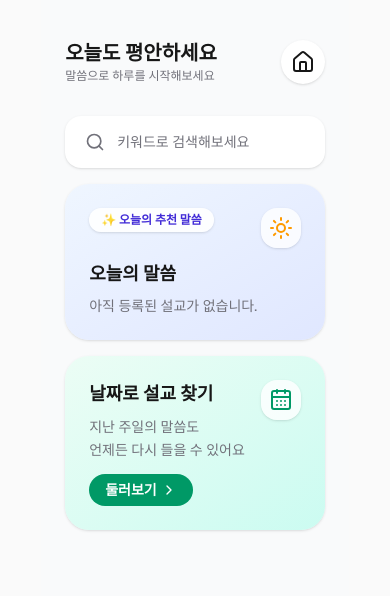
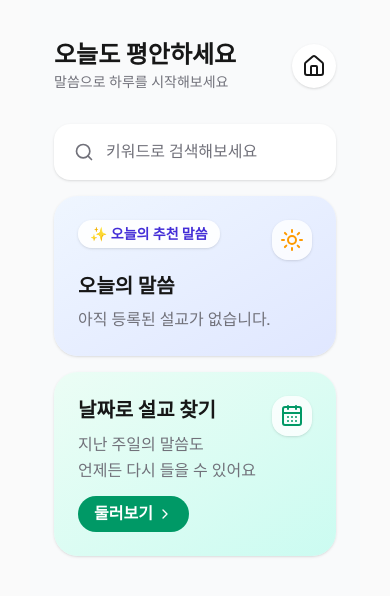
Before and after one commit to sangmogh/sermon-app1, a Next.js app: page / in a window 390 px wide. Shown: the top 596 px of the page. Built offline with nearby package versions, Linux system fonts and the light colour scheme; no server answers; the database is empty.

Commit message:
Increase mobile font sizes by one step

```diff
--- a/app/globals.css
+++ b/app/globals.css
@@ -28,6 +28,22 @@
   --color-border: var(--border);
   --font-sans: var(--font-geist-sans);
   --font-mono: var(--font-geist-mono);
+
+  /* 모바일 가독성: text-* 유틸 한 단계 상향 */
+  --text-xs: 0.875rem;
+  --text-xs--line-height: calc(1.25 / 0.875);
+  --text-sm: 1rem;
+  --text-sm--line-height: calc(1.5 / 1);
+  --text-base: 1.125rem;
+  --text-base--line-height: calc(1.75 / 1.125);
+  --text-lg: 1.25rem;
+  --text-lg--line-height: calc(1.75 / 1.25);
+  --text-xl: 1.5rem;
+  --text-xl--line-height: calc(2 / 1.5);
+  --text-2xl: 1.875rem;
+  --text-2xl--line-height: calc(2.25 / 1.875);
+  --text-3xl: 2.25rem;
+  --text-3xl--line-height: calc(2.5 / 2.25);
 }
 
 body {
--- a/components/archive-month-list.tsx
+++ b/components/archive-month-list.tsx
@@ -62,7 +62,7 @@ export function ArchiveMonthList({
                         {dayNumber}
                       </span>
                       {monthShort ? (
-                        <span className="mt-0.5 text-[10px] font-medium text-primary/80">
+                        <span className="mt-0.5 text-[11px] font-medium text-primary/80">
                           {monthShort}
                         </span>
                       ) : null}
--- a/components/decision-prayer-section.tsx
+++ b/components/decision-prayer-section.tsx
@@ -41,7 +41,7 @@ export function DecisionPrayerSection({
     >
       {hasPrayer && prayer ? (
         <div className="rounded-2xl bg-white/80 p-5 shadow-sm ring-1 ring-amber-100/80">
-          <p className="whitespace-pre-line text-[15px] leading-relaxed text-gray-800">
+          <p className="whitespace-pre-line text-sm leading-relaxed text-gray-800">
             {prayer.prayer_text}
           </p>
           {youtubeHref ? (
--- a/components/grace-notes-section.tsx
+++ b/components/grace-notes-section.tsx
@@ -24,7 +24,7 @@ function GraceNoteCard({
         strokeWidth={1.5}
         aria-hidden
       />
-      <p className="pl-10 pr-2 text-[15px] leading-relaxed text-gray-800">
+      <p className="pl-10 pr-2 text-sm leading-relaxed text-gray-800">
         {note.quote}
       </p>
       {youtubeHref ? (
--- a/components/sermon-points-section.tsx
+++ b/components/sermon-points-section.tsx
@@ -27,7 +27,7 @@ function SermonPointCard({
       <h4 className="pl-10 pr-2 text-base font-semibold leading-snug text-gray-900">
         {point.point_title}
       </h4>
-      <p className="mt-2 pl-10 pr-2 text-[15px] leading-relaxed text-gray-800">
+      <p className="mt-2 pl-10 pr-2 text-sm leading-relaxed text-gray-800">
         {point.description}
       </p>
       {youtubeHref ? (
```
